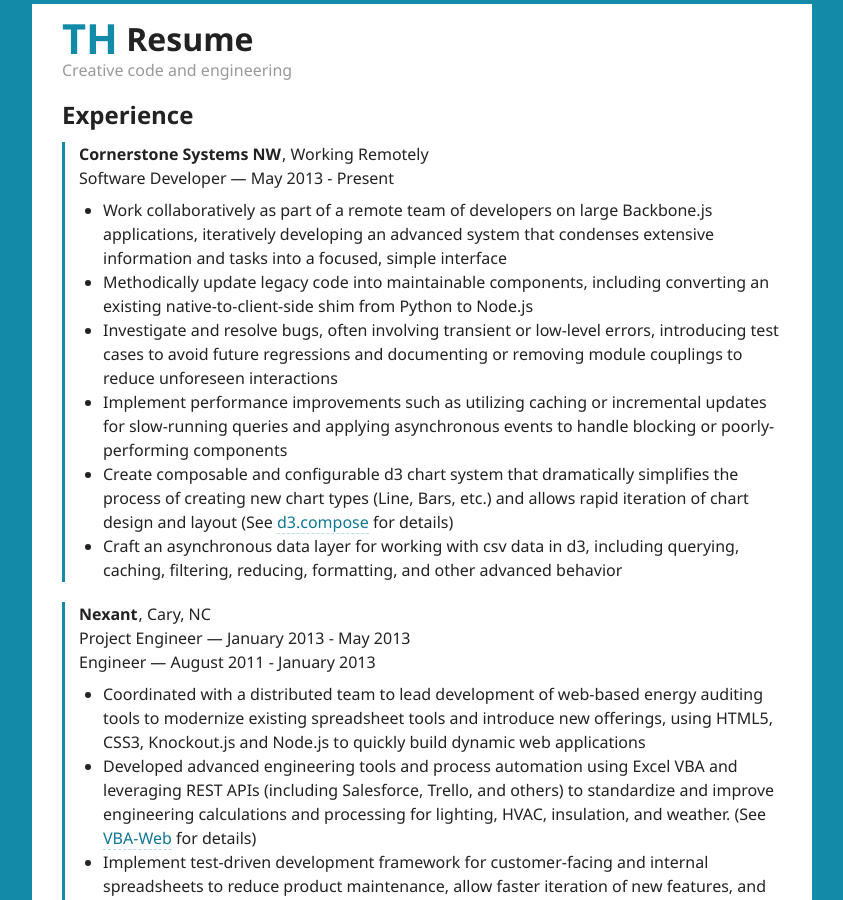
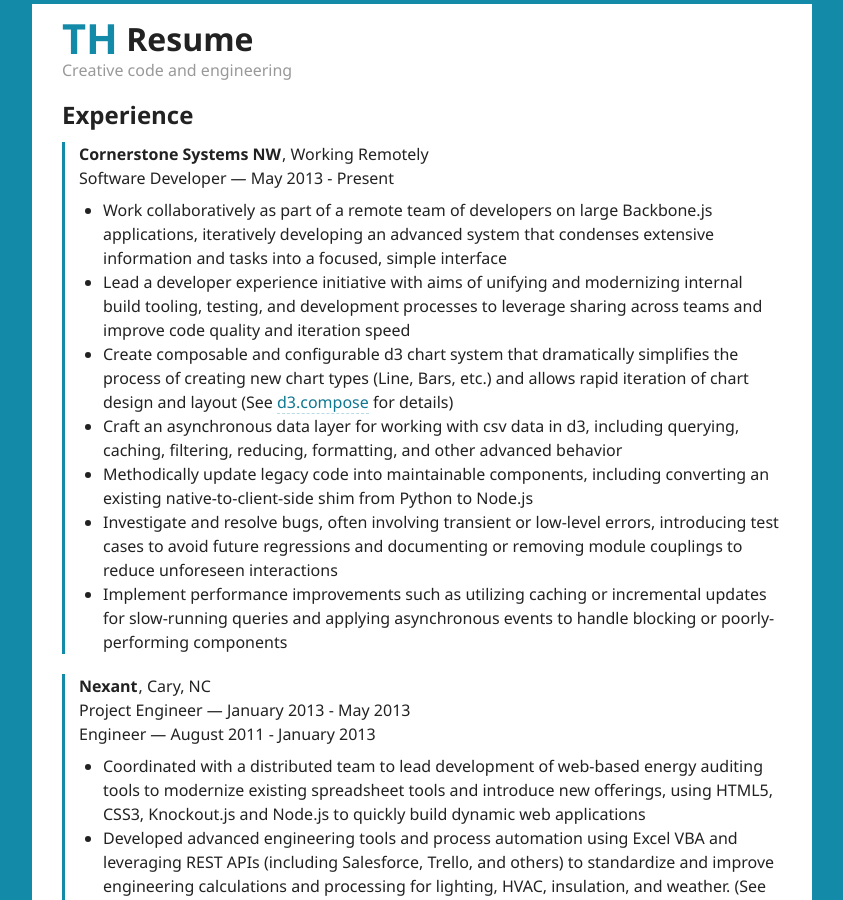
Before and after one commit to timhall/timhall.github.io, a Jekyll site: the page built from resume/index.html, in a window 1280 px wide and 900 px high. Shown: the whole window, without its empty margins (218-1061 px from the left). Built offline with Jekyll 4.4.1, drawn with Linux system fonts in a browser that asks for light colours.

Commit message:
Reorganize and add line

```diff
--- a/_data/resume.yml
+++ b/_data/resume.yml
@@ -8,11 +8,12 @@ experience:
     blurb:
     details:
     - "Work collaboratively as part of a remote team of developers on large Backbone.js applications, iteratively developing an advanced system that condenses extensive information and tasks into a focused, simple interface"
+    - "Lead a developer experience initiative with aims of unifying and modernizing internal build tooling, testing, and development processes to leverage sharing across teams and improve code quality and iteration speed"
+    - "Create composable and configurable d3 chart system that dramatically simplifies the process of creating new chart types (Line, Bars, etc.) and allows rapid iteration of chart design and layout (See [d3.compose](#/projects/d3.compose) for details)"
+    - "Craft an asynchronous data layer for working with csv data in d3, including querying, caching, filtering, reducing, formatting, and other advanced behavior"
     - "Methodically update legacy code into maintainable components, including converting an existing native-to-client-side shim from Python to Node.js"
     - "Investigate and resolve bugs, often involving transient or low-level errors, introducing test cases to avoid future regressions and documenting or removing module couplings to reduce unforeseen interactions"
     - "Implement performance improvements such as utilizing caching or incremental updates for slow-running queries and applying asynchronous events to handle blocking or poorly-performing components"
-    - "Create composable and configurable d3 chart system that dramatically simplifies the process of creating new chart types (Line, Bars, etc.) and allows rapid iteration of chart design and layout (See [d3.compose](#/projects/d3.compose) for details)"
-    - "Craft an asynchronous data layer for working with csv data in d3, including querying, caching, filtering, reducing, formatting, and other advanced behavior"
   - company: Nexant
     location: "Cary, NC"
     titles:
```
